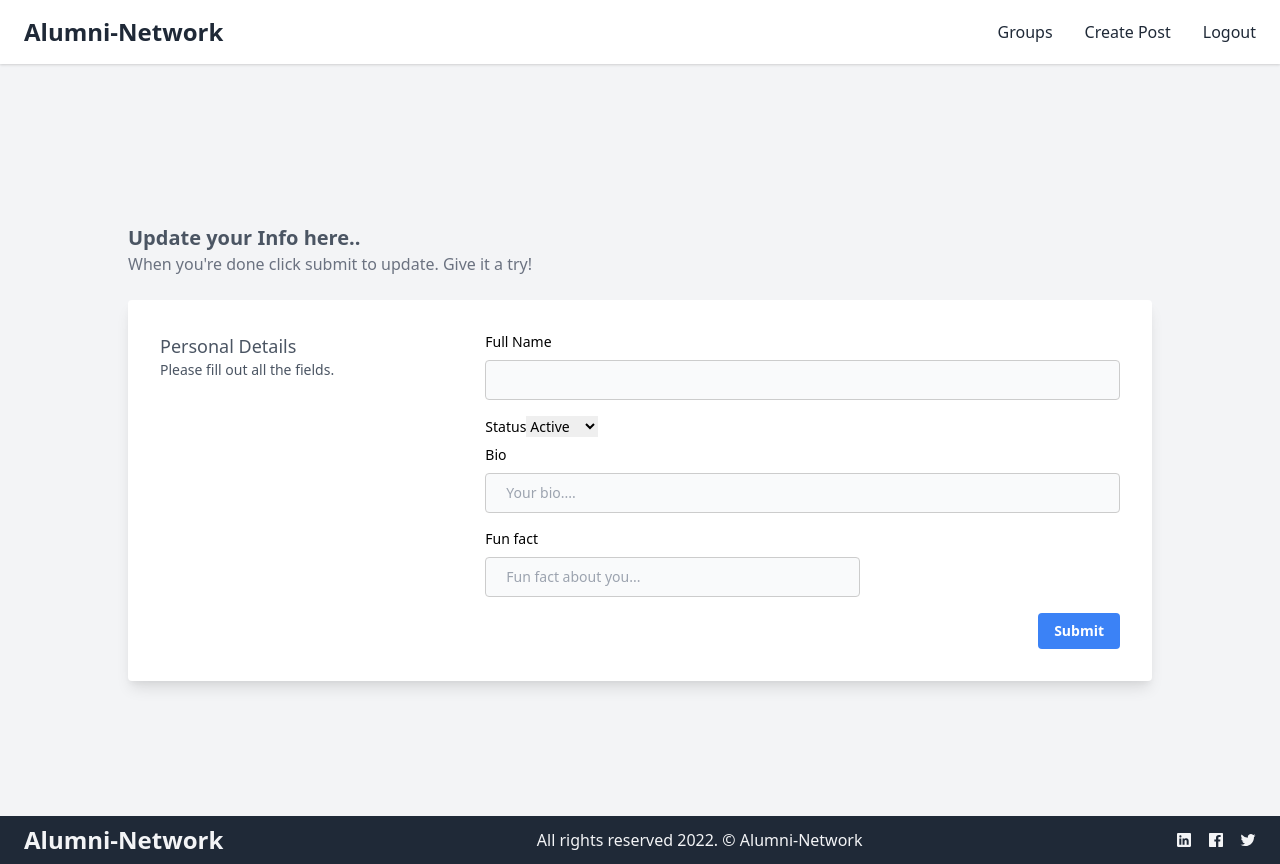
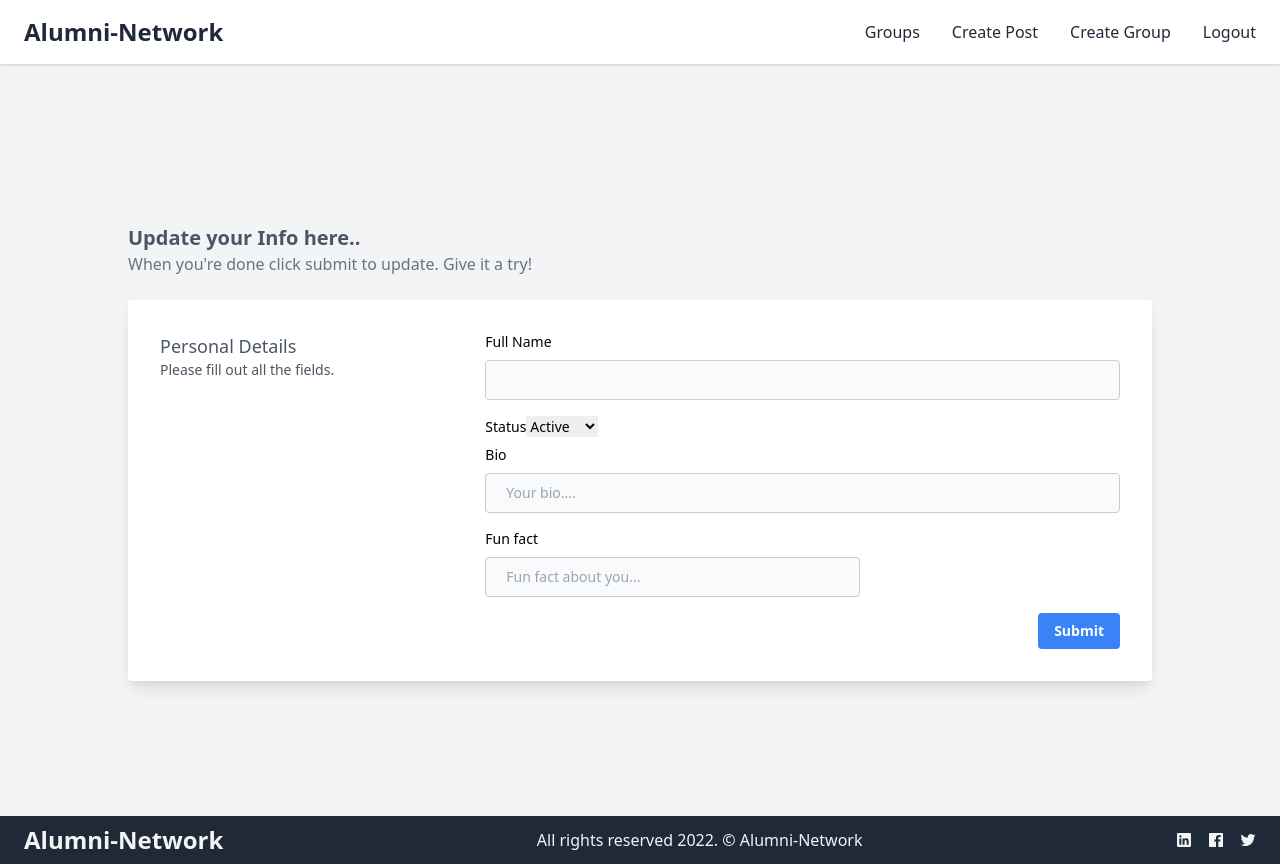
Before and after one commit to Alumni-Network-App/alumni-network-client, a React (Create React App) app: page /profile/settings in a window 1280 px wide. Built offline with nearby package versions, Linux system fonts and the light colour scheme; no server answers; sample sign-in values are in the browser's storage; a web font is replaced by a local one.

Commit message:
added file-names and fixed the heroku-links

```diff
--- a/src/App.js
+++ b/src/App.js
@@ -12,7 +12,7 @@ import Dashboard from "./components/auth/Dashboard";
 import Register from "./components/auth/Register";
 import Reset from "./components/auth/Reset";
 import Login from "./components/auth/Login";
-import ReplyList from "./components/Replies/ReplyList";
+import ReplyList from "./components/replies/ReplyList";
 
 function App() {
   return (
@@ -30,6 +30,7 @@ function App() {
           <Route path="/post/replies" component={ReplyList} />
           <Route path="/profile/settings" component={Settings} />
           <Route path="/profile/create-post" component={CreatePost} />
+          <Route path="/profile/create-group" component={CreatePost} />
           <Route path={["/page-not-found", "*"]} component={PageNotFound} />
         </Switch>
       </Router>
--- a/src/components/Groups/GroupDetail.jsx
+++ b/src/components/Groups/GroupDetail.jsx
@@ -6,7 +6,7 @@ import SearchBar from "../searchBar/SearchBar";
 import Post from "../posts/Post";
 import { auth } from "../../firebase";
 import { useAuthState } from "react-firebase-hooks/auth";
-import ReplyList from "../Replies/ReplyList";
+import ReplyList from "../replies/ReplyList";
 import JoinGroup from "./JoinGroup";
 
 const GroupDetail = () => {
--- a/src/components/nav/Nav.jsx
+++ b/src/components/nav/Nav.jsx
@@ -33,13 +33,19 @@ const Nav = () => {
             Groups
           </Link>
 
-          <a
-            href="s#"
+          <Link
             className="my-1 text-gray-800 hover:text-blue-500 md:mx-4 md:my-0"
+            to="/profile/create-post"
           >
             Create Post
-          </a>
+          </Link>
 
+          <Link
+            className="my-1 text-gray-800 hover:text-blue-500 md:mx-4 md:my-0"
+            to="/profile/create-group"
+          >
+            Create Group
+          </Link>
           <button
             onClick={logout}
             className="my-1 text-gray-800 hover:text-blue-500 md:mx-4 md:my-0"
--- a/src/services/api/posts.js
+++ b/src/services/api/posts.js
@@ -1,6 +1,6 @@
 import { auth } from "../../firebase";
 const BASE_URL = "https://alumni-network-backend.herokuapp.com/api/v1/";
-const BASE_USER_URL = BASE_URL + "user/";
+// const BASE_USER_URL = BASE_URL + "user/";
 
 /**
  * Get posts for a specific group
--- a/src/services/api/user.js
+++ b/src/services/api/user.js
@@ -1,6 +1,6 @@
 import { auth } from "../../firebase";
 const BASE_URL = "https://alumni-network-backend.herokuapp.com/api/v1/";
-const BASE_USER_URL = BASE_URL + "user/";
+// const BASE_USER_URL = BASE_URL + "user/";
 
 // a function to get a user
 
```
